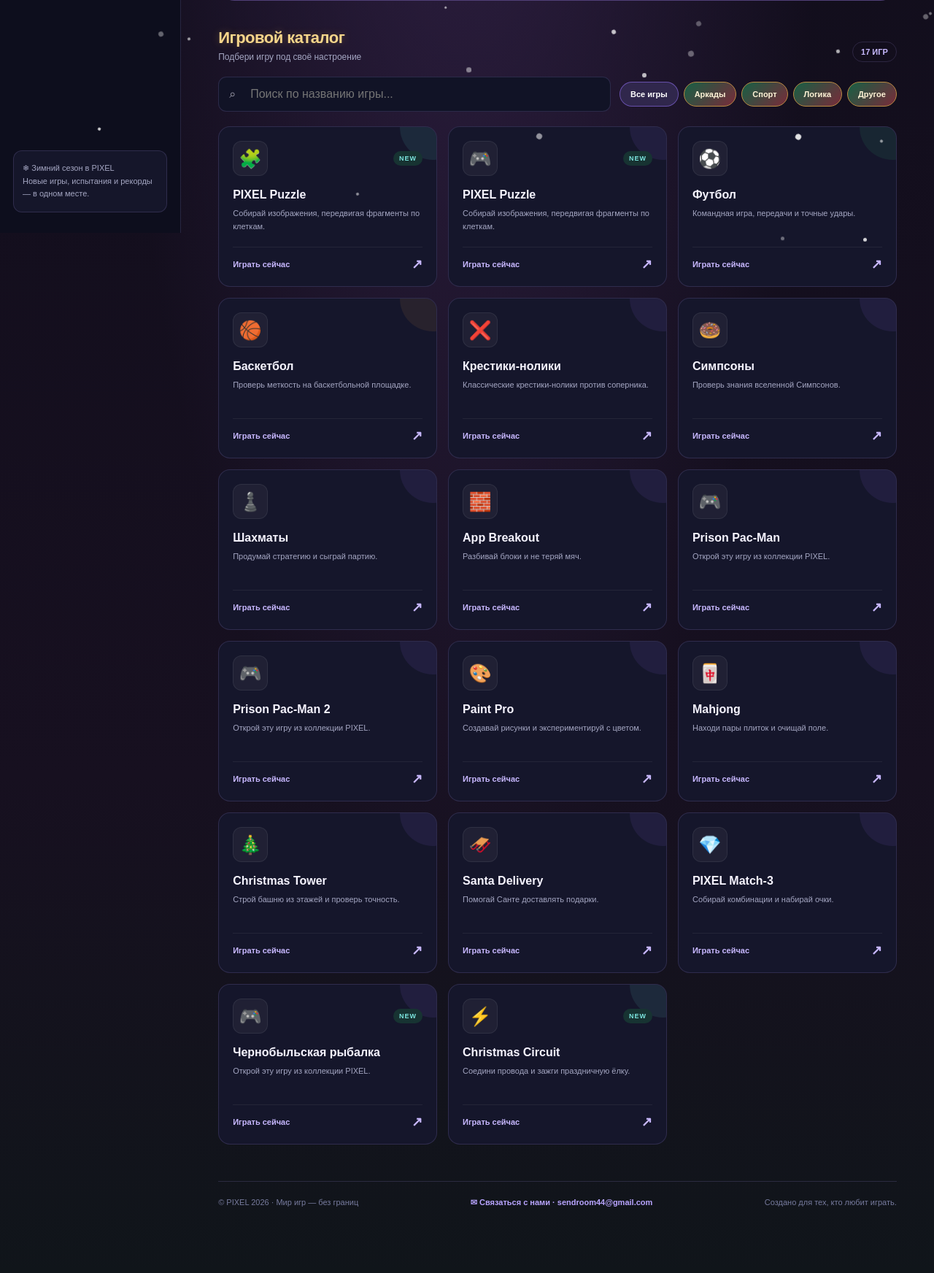
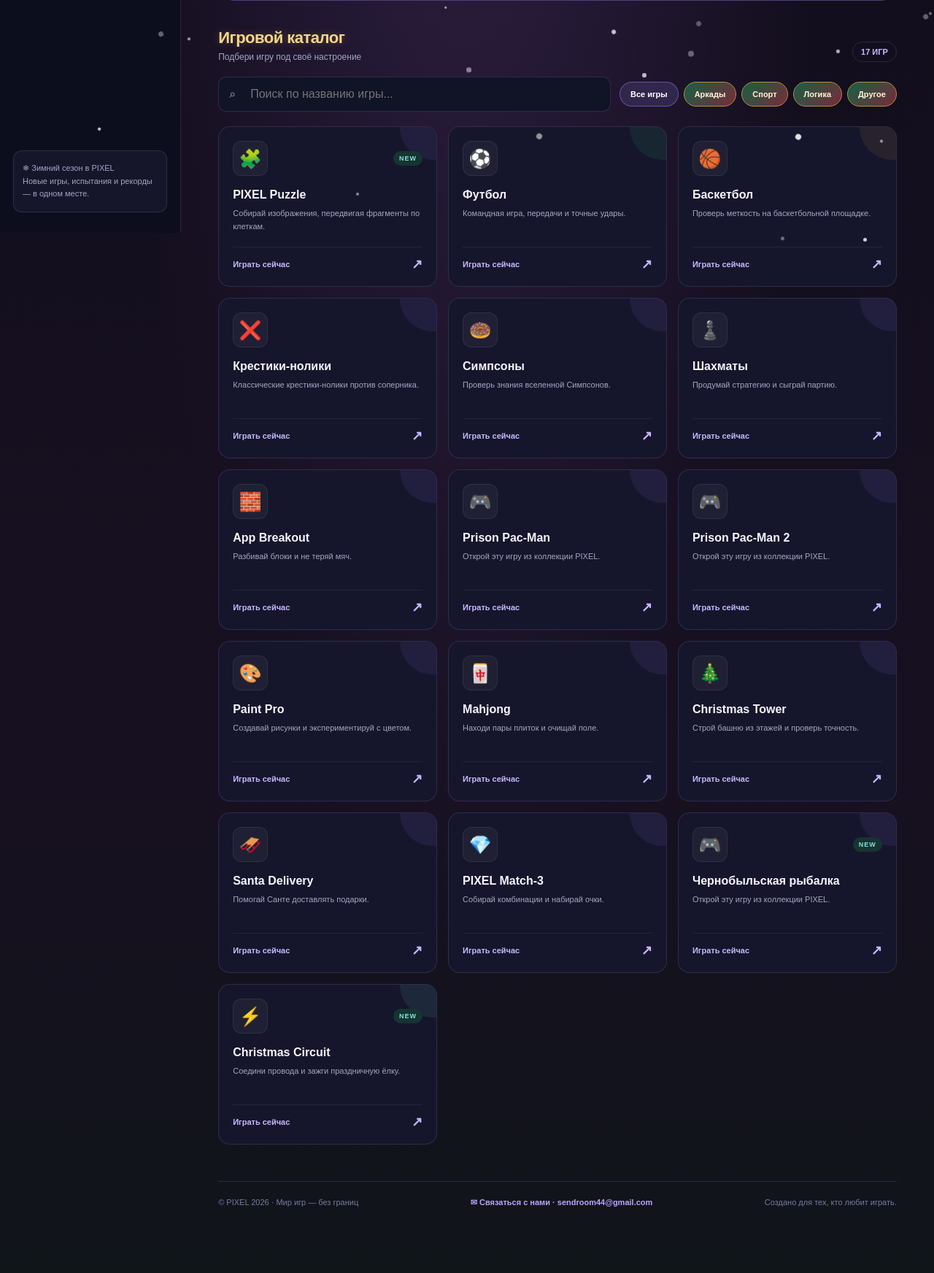
Before and after one commit to sendroom44-bit/PIXEL, a Django app: page / in a window 1280 px wide. Shown: the part 526-2270 px from the top of the page at 73% size. Run offline with Django 4.2, Linux system fonts and the light colour scheme; data comes from the database, SQL or seed files in the repository; some libraries are stand-ins or nearby versions.

Commit message:
Move PIXEL Puzzle into database-managed game catalog

```diff
--- a/games/templates/games/home.html
+++ b/games/templates/games/home.html
@@ -56,11 +56,6 @@
       </div>
     </div>
     <div class="game-grid" id="gameCards">
-    <article class="game-card" data-name="пазл-пятнашки" data-category="logic" style="--glow:#66e4df">
-        <div class="game-card-top"><div class="game-icon">🧩</div><span class="new-badge">NEW</span></div>
-        <h3>PIXEL Puzzle</h3><p>Собирай изображения, передвигая фрагменты по клеткам.</p>
-        <a class="game-open" href="{% url 'puzzle' %}"><span>Играть сейчас</span><span>↗</span></a>
-      </article>
     {% for game in games %}
       <article class="game-card" data-name="{{ game.name|lower }}" data-category="{{ game.category }}" style="--glow:{% if game.slug == 'football' %}#36c77b{% elif game.slug == 'basketball' %}#e99b45{% elif game.slug == 'christmas-circuit' %}#70e3df{% elif game.slug == 'christmas-tower' %}#9875ff{% else %}#9875ff{% endif %}">
         <div class="game-card-top">
@@ -80,6 +75,7 @@
             {% elif game.slug == "christmas-circuit" %}⚡
             {% elif game.slug == "chernobyl-fishing" %}🎣
             {% elif game.slug == "match3" %}💎
+            {% elif game.slug == "puzzle" %}🧩
             {% else %}🎮{% endif %}
           </div>
           {% if game.is_new or game.slug == "christmas-circuit" %}<span class="new-badge">NEW</span>{% endif %}
@@ -108,6 +104,7 @@
         {% elif game.slug == "christmas-tower" %}<a class="game-open" href="{% url 'christmas_tower' %}"><span>Играть сейчас</span><span>↗</span></a>
         {% elif game.slug == "santa-delivery" %}<a class="game-open" href="{% url 'santa_delivery' %}"><span>Играть сейчас</span><span>↗</span></a>
         {% elif game.slug == "chernobyl-fishing" %}<a class="game-open" href="{% url 'chernobyl_fishing' %}"><span>Играть сейчас</span><span>↗</span></a>
+        {% elif game.slug == "puzzle" %}<a class="game-open" href="{% url 'puzzle' %}"><span>Играть сейчас</span><span>↗</span></a>
         {% elif game.slug == "prison-pacman" %}<a class="game-open" href="{% url 'prison_pacman' %}"><span>Играть сейчас</span><span>↗</span></a>
         {% elif game.slug == "prison-pacman-2" %}<a class="game-open" href="{% url 'prison_pacman2' %}"><span>Играть сейчас</span><span>↗</span></a>
         {% else %}<a class="game-open" href="{% url game.slug %}"><span>Играть сейчас</span><span>↗</span></a>{% endif %}
```
